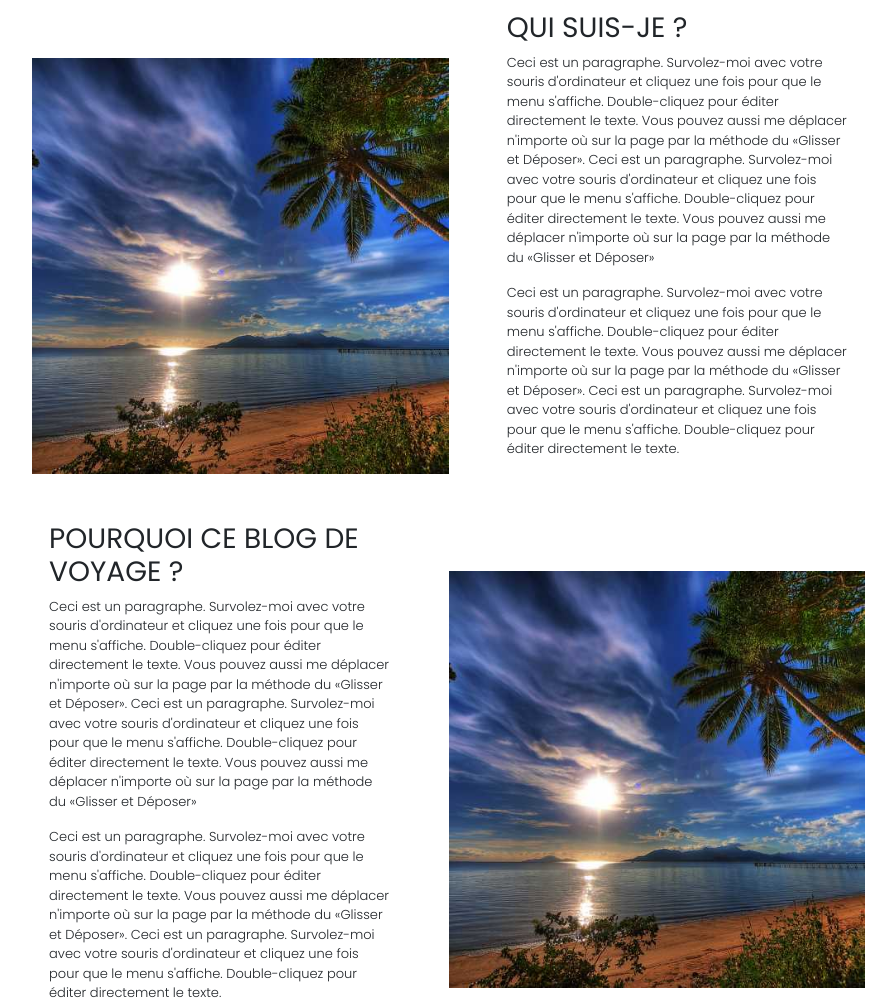
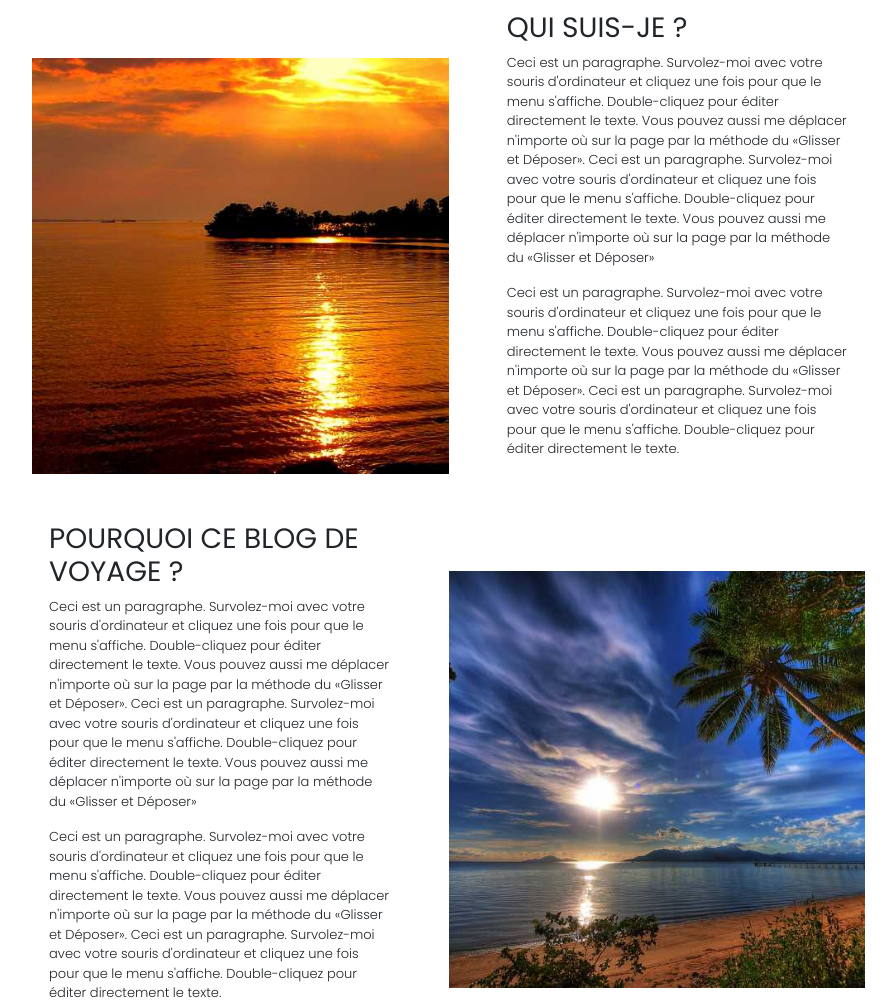
Before and after one commit to Kyse7535/Blog, a PHP site: page /index.php?action=a_propos in a window 1280 px wide. Shown: the part 172-1173 px from the top of the page, without its empty margins (144-1040 px from the left). Run offline with PHP 8.4, Linux system fonts and the light colour scheme; some libraries are stand-ins or nearby versions.

Commit message:
premier blog

```diff
--- a/Vue/a_propos.php
+++ b/Vue/a_propos.php
@@ -5,6 +5,7 @@
     <meta charset="UTF-8">
     <meta name="viewport" content="width=device-width, initial-scale=1.0">
     <title>A propos</title>
+    <link rel="icon" href="Vue/CSS/volks.png" type="image/gif" sizes="16x16">
     <!-- Font Awesome -->
     <link rel="stylesheet" href="https://use.fontawesome.com/releases/v5.8.2/css/all.css">
     <!-- Google Fonts -->
@@ -26,7 +27,7 @@
         <div class="container">
             <div class="row">
                 <div class="col-12 col-md-9 offset-md-1 ligne mb-4">
-                    <img src="Vue/CSS/image1.jpg" alt="">
+                    <img src="Vue/CSS/image2.jpg" alt="">
                     <div class="text">
                         <h3>Qui suis-je ?</h3>
                         <p>Ceci est un paragraphe. Survolez-moi avec votre souris d'ordinateur et cliquez une fois pour
--- a/Vue/accueil.php
+++ b/Vue/accueil.php
@@ -5,7 +5,7 @@
     <meta charset="UTF-8">
     <meta name="viewport" content="width=device-width, initial-scale=1.0">
     <title>Blog Accueil</title>
-
+    <link rel="icon" href="Vue/CSS/volks.png" type="image/gif" sizes="16x16">
     <!-- Font Awesome -->
     <link rel="stylesheet" href="https://use.fontawesome.com/releases/v5.8.2/css/all.css">
     <!-- Google Fonts -->
--- a/Vue/blog.php
+++ b/Vue/blog.php
@@ -5,6 +5,7 @@
     <meta charset="UTF-8">
     <meta name="viewport" content="width=device-width, initial-scale=1.0">
     <title>Blog</title>
+    <link rel="icon" href="Vue/CSS/volks.png" type="image/gif" sizes="16x16">
     <!-- Font Awesome -->
     <link rel="stylesheet" href="https://use.fontawesome.com/releases/v5.8.2/css/all.css">
     <!-- Google Fonts -->
--- a/Vue/contact.php
+++ b/Vue/contact.php
@@ -5,6 +5,7 @@
     <meta charset="UTF-8">
     <meta name="viewport" content="width=device-width, initial-scale=1.0">
     <title>Contact</title>
+    <link rel="icon" href="Vue/CSS/volks.png" type="image/gif" sizes="16x16">
     <!-- Font Awesome -->
     <link rel="stylesheet" href="https://use.fontawesome.com/releases/v5.8.2/css/all.css">
     <!-- Google Fonts -->
```
Also changed, not shown: Vue/CSS/volks.png (added).
